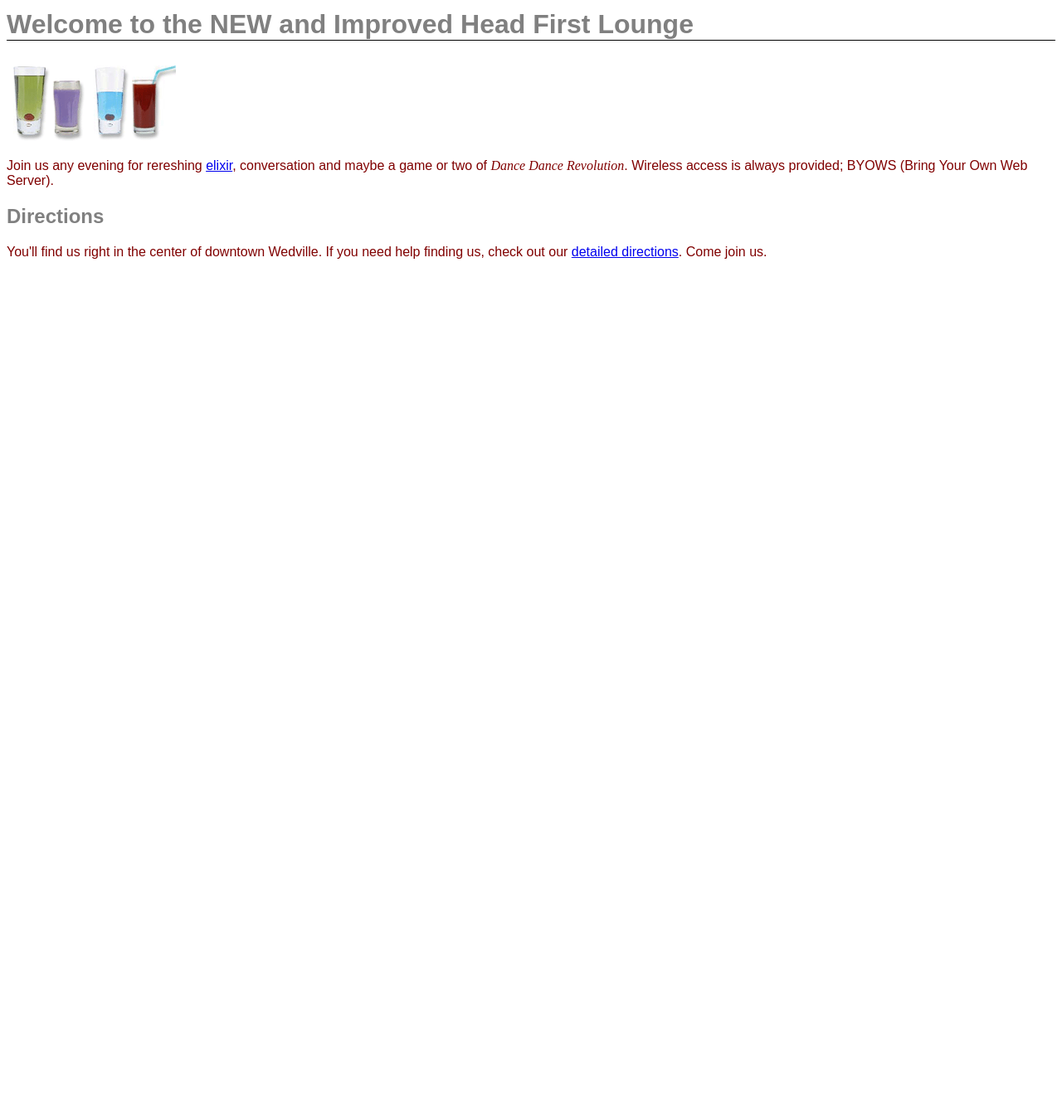
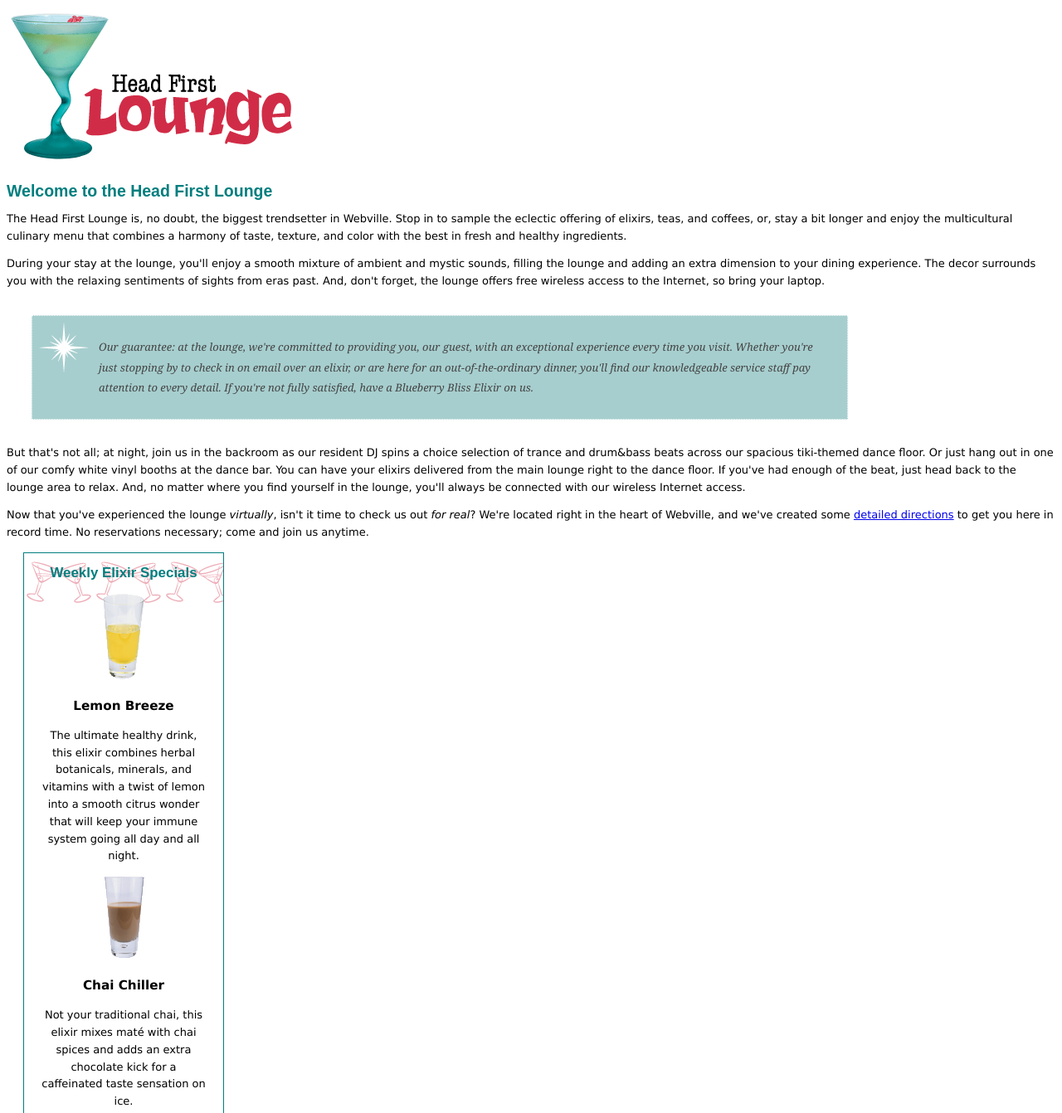
Before and after one commit to Gao-cang/Head-First-HTML, a plain HTML site: page lounge/lounge.html in a window 1280 px wide. Shown: the part 10-1352 px from the top of the page at 83% size. Before the commit the page ends 800 px from the top, so only its background shows below. Drawn offline with Linux system fonts and the light colour scheme.

Commit message:
Update lounge.html

```diff
--- a/lounge/lounge.html
+++ b/lounge/lounge.html
@@ -2,42 +2,120 @@
 <html>
   <head>
     <meta charset="utf-8">
-        <title>Head first Lounge</title>
-        <!----link type="text/css" rel="stylesheet" href="lounge.css"-->
-        <!--我估计现在的版本不再支持这个操作了。。。完全没反应-->
-        <style type="text/css">
-        body{
-            font-family: sans-serif;
-        }
-        h1, h2{
-            color: gray;
-        }
-        h1{
-            border-bottom: 1px solid black;
-        }
-        p{
-            color: maroon;
-        }
-        em{
-            font-family: serif;
-        }
-        </style>
+    <title>Head First Lounge</title>
+    <link type="text/css" rel="stylesheet" href="lounge.css" media="screen">
   </head>
   <body>
-        <h1>Welcome to the NEW and Improved Head First Lounge</h1>
-        <img src="drinks.gif" alt="drinks we provide">
+    <p><img src="images/logo.gif" alt="Head First Lounge"></p>
+    <h1>Welcome to the Head First Lounge</h1>
     <p>
-            Join us any evening for rereshing <a href="about/elixir.html">elixir</a>,
-            conversation and maybe a game or two of <em>Dance Dance Revolution</em>.
-            Wireless access is always provided;
-            BYOWS  (Bring Your Own Web Server).
+      The Head First Lounge is, no doubt, the biggest trendsetter in Webville.
+      Stop in to sample the eclectic offering of elixirs, teas, and coffees,
+      or, stay a bit longer and enjoy the multicultural culinary menu that
+      combines a harmony of taste, texture, and color with the best in fresh
+      and healthy ingredients.
     </p>
-        <h2>Directions</h2>
+
     <p>
-            You'll find us right in the center of downtown Wedville.
-            If you need help finding us, check out our <a href="about/directions.html">detailed directions</a>.
-            Come join us.
+      During your stay at the lounge, you'll enjoy a smooth mixture of
+      ambient and mystic sounds, filling the lounge and adding an extra dimension
+      to your dining experience. The decor surrounds you with the relaxing sentiments
+      of sights from eras past. And, don't forget, the lounge offers free wireless
+      access to the Internet, so bring your laptop.
     </p>
+
+    <p id="guarantee">
+      Our guarantee: at the lounge, we're committed to providing you,
+      our guest, with an exceptional experience every time you visit.
+      Whether you're just stopping by to check in on email over an
+      elixir, or are here for an out-of-the-ordinary dinner, you'll
+      find our knowledgeable service staff pay attention to every detail.
+      If you're not fully satisfied, have a Blueberry Bliss Elixir on us.
+    </p>
+
+    <p>
+      But that's not all; at night, join us in the backroom as our resident
+      DJ spins a choice selection of trance and drum&amp;bass beats across
+      our spacious tiki-themed dance floor. Or just hang out in one of our
+      comfy white vinyl booths at the dance bar. You can have your elixirs
+      delivered from the main lounge right to the dance floor. If you've
+      had enough of the beat, just head back to the lounge area to relax.
+      And, no matter where you find yourself in the lounge, you'll always be
+      connected with our wireless Internet access.
+    </p>
+
+    <p>
+      Now that you've experienced the lounge <em>virtually</em>, isn't
+      it time to check us out <em>for real</em>? We're located right
+      in the heart of Webville, and we've created some
+      <a href="about/directions.html"
+         title="Detailed Directions to the Lounge">detailed directions</a>
+      to get you here in record time. No reservations necessary;
+      come and join us anytime.
+    </p>
+
+    <div id="elixirs">
+    <h2>Weekly Elixir Specials</h2>
+    <p>
+      <img src="images/yellow.gif" alt="Lemon Breeze Elixir">
+    </p>
+    <h3>Lemon Breeze</h3>
+    <p>
+      The ultimate healthy drink, this elixir combines
+      herbal botanicals, minerals, and vitamins with
+      a twist of lemon into a smooth citrus wonder
+      that will keep your immune system going all
+      day and all night.
+    </p>
+
+    <p>
+      <img src="images/chai.gif" alt="Chai Chiller Elixir">
+    </p>
+    <h3>Chai Chiller</h3>
+    <p>
+      Not your traditional chai, this elixir mixes mat&eacute;
+      with chai spices and adds an extra chocolate kick for
+      a caffeinated taste sensation on ice.
+    </p>
+
+    <p>
+      <img src="images/black.gif" alt="Black Brain Brew Elixir">
+    </p>
+    <h3>Black Brain Brew</h3>
+    <p>
+      Want to boost your memory?  Try our Black Brain Brew
+      elixir, made with black oolong tea and just a touch
+      of espresso.  Your brain will thank you for the boost.
+    </p>
+
+    <p>
+      Join us any evening for these and all our
+      other wonderful
+      <a href="beverages/elixir.html"
+         title="Head First Lounge Elixirs">elixirs</a>.
+    </p>
+  </div>
+
+    <h2>What's playing at the Lounge</h2>
+    <p>
+      We're frequently asked about the music we play at the lounge, and no wonder,
+      it's great stuff. Just for you, we keep a list here on the site, updated weekly.
+      Enjoy.
+    </p>
+    <ul>
+      <li><span class="cd">Buddha Bar</span>, <span class="artist">Claude Challe</span></li>
+      <li><span class="cd">When It Falls,</span> <span class="artist">Zero 7</span></li>
+      <li><span class="cd">Earth 7,</span> <span class="artist">L.T.J. Bukem</span></li>
+      <li><span class="cd">Le Roi Est Mort,</span> <span class="artist">Vive Le Roi!, Enigma</span></li>
+      <li><span class="cd">Music for Airports,</span> <span class="artist">Brian Eno</span></li>
+    </ul>
+
+    <div id="copywrite">
+    <p id="footer">
+      &copy; 2012, Head First Lounge<br>
+      All trademarks and registered trademarks appearing on this site are
+      the property of their respective owners.
+    </p>
+  </div>
   </body>
 </html>
-<!--起始2019.07.05 结束2019.07.05-->
```
Lines whose indentation alone changed are shown as unchanged.
